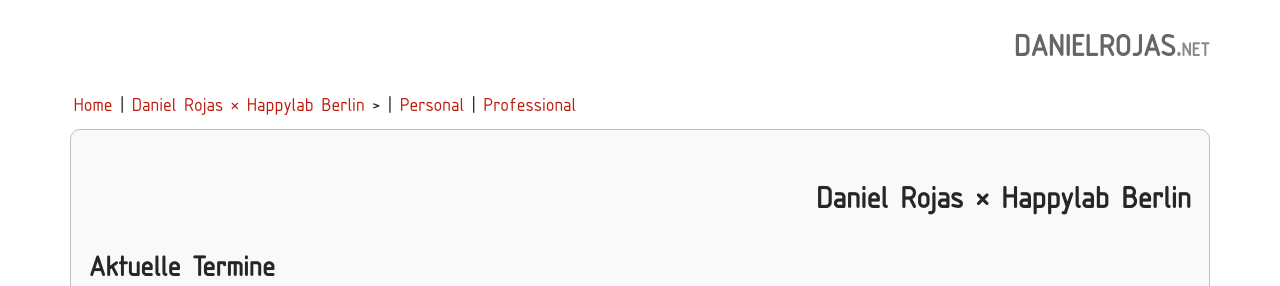
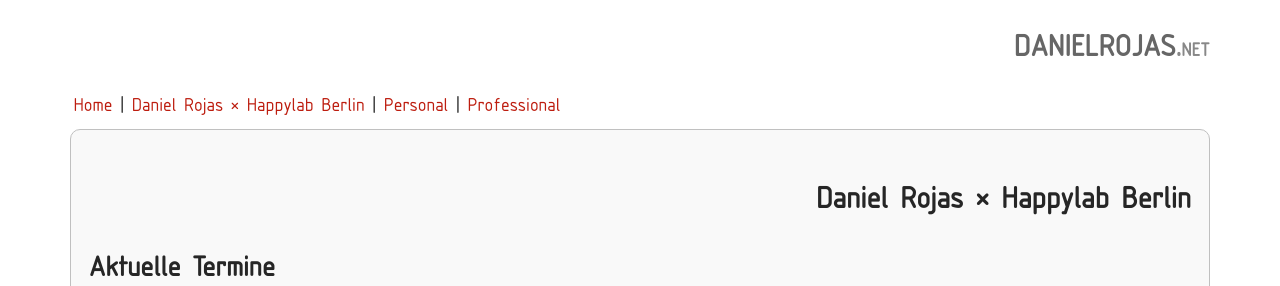
Before and after one commit to 17o2/17o2.github.io, a Jekyll site: the page built from _pages/90_happylab.md, in a window 1280 px wide. Shown: the top 286 px of the page. Built offline with Jekyll 4.4.1, drawn with Linux system fonts in a browser that asks for light colours; nearby versions of some CDN libraries.

Commit message:
Change header #2

```diff
--- a/_includes/header.html
+++ b/_includes/header.html
@@ -21,7 +21,7 @@
 				{% assign subcats = site.pages | where:"category",page.category" %}
 				{% for eachpage in subcats %}
 				<a href="{{ eachpage.url }}">{% if eachpage.shorttitle %}{{ eachpage.shorttitle }}{% else %}{{ eachpage.title }}{% endif %}</a>
-				{% if forloop.first == true %}
+				{% if page.category != "other" and forloop.first == true %}
 				&gt;
 				{% endif %}
 				{% if forloop.last == false and forloop.first == false %}
```
